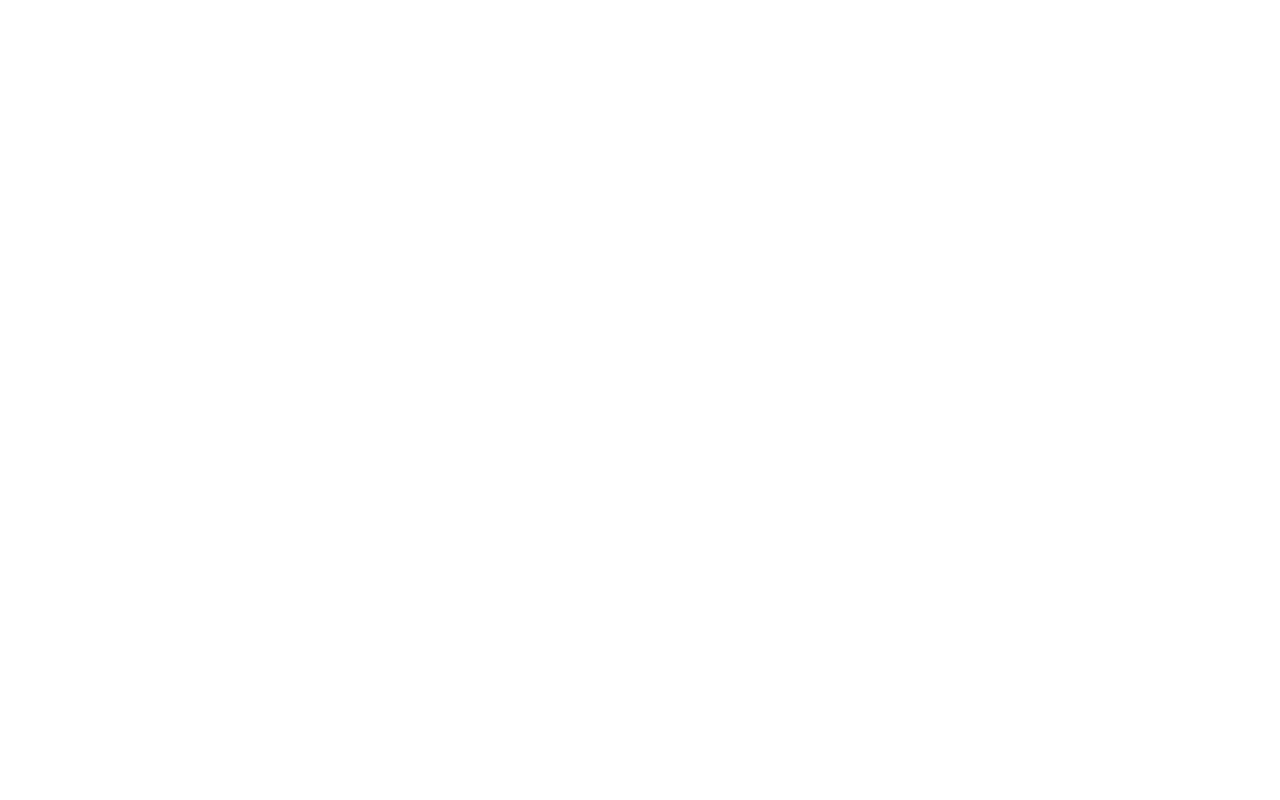
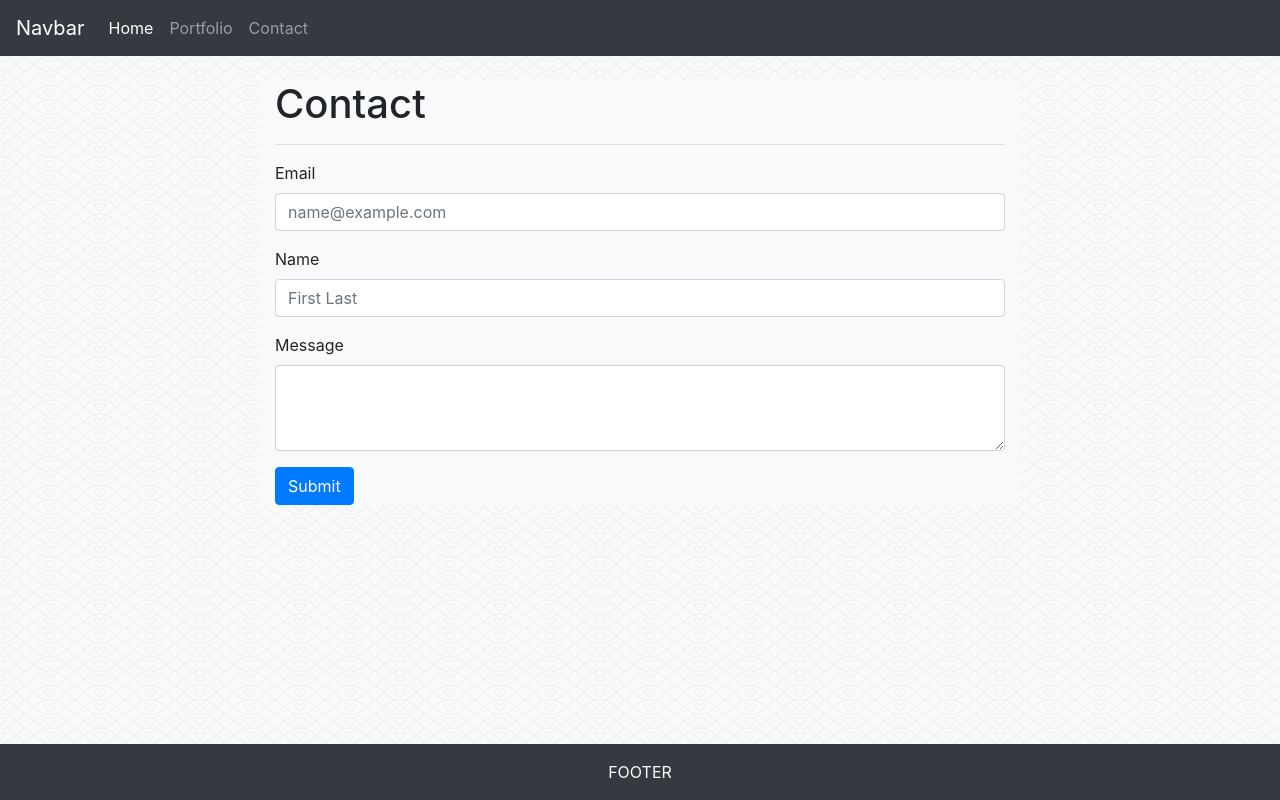
Before and after one commit to axaABIGAILi/Bootstrap-Portfolio, a plain HTML site: page contact.html in a window 1280 px wide. Drawn offline with nearby package versions, Linux system fonts and the light colour scheme.

Commit message:
transferred header & footer HTML to contact.html & portfolio.html, added Boostrap form to contact.html for message submission

```diff
--- a/contact.html
+++ b/contact.html
@@ -0,0 +1,91 @@
+<!DOCTYPE html>
+<html>
+
+<head>
+    <title>Abigail DeJesus's Portfolio</title>
+
+    <link rel="stylesheet" href="https://stackpath.bootstrapcdn.com/bootstrap/4.3.1/css/bootstrap.min.css" integrity="sha384-ggOyR0iXCbMQv3Xipma34MD+dH/1fQ784/j6cY/iJTQUOhcWr7x9JvoRxT2MZw1T" crossorigin="anonymous">
+    <link rel="stylesheet" type="text/css" href="style.css">
+    <script src="https://stackpath.bootstrapcdn.com/bootstrap/4.3.1/js/bootstrap.min.js" integrity="sha384-JjSmVgyd0p3pXB1rRibZUAYoIIy6OrQ6VrjIEaFf/nJGzIxFDsf4x0xIM+B07jRM" crossorigin="anonymous"></script>
+
+</head>
+
+<body>
+
+    <!--Bootstrap Navbar Component-->
+    <nav class="navbar navbar-expand-lg navbar-dark bg-dark text-light mb-4">
+        <a class="navbar-brand" href="#">Navbar</a>
+        <button class="navbar-toggler" type="button" data-toggle="collapse" data-target="#navbarSupportedContent" aria-controls="navbarSupportedContent" aria-expanded="false" aria-label="Toggle navigation">
+          <span class="navbar-toggler-icon"></span>
+        </button>
+
+        <div class="collapse navbar-collapse" id="navbarSupportedContent">
+          <ul class="navbar-nav mr-auto">
+
+            <li class="nav-item active">
+              <a class="nav-link" href="index.html">Home <span class="sr-only">(current)</span></a>
+            </li>
+
+            <li class="nav-item">
+              <a class="nav-link" href="portfolio.html">Portfolio</a>
+            </li>
+
+            <li class="nav-item">
+                    <a class="nav-link" href="contact.html">Contact</a>
+            </li>
+
+          </ul>
+        </div>
+    </nav>
+
+
+    <div class="container">
+    <div class="row">
+
+        <!--Empty column Div to center the content div-->
+        <div class="col-lg-2"></div>
+
+
+        <div class="col-xs-12 col-sm-12 col-med-12 col-lg-8 bg-light">
+            <h1>Contact</h1>
+            <hr>
+
+            <!--Bootstrap form inputs-->
+            <form>
+                    <div class="form-group">
+                      <label for="emailInput1">Email</label>
+                      <input type="email" class="form-control" id="emailInput" placeholder="name@example.com">
+                    </div>
+
+                    <div class="form-group">
+                        <label for="nameInput1">Name</label>
+                        <input type="text" class="form-control" id="nameInput" placeholder="First Last">
+                    </div>
+
+                    <div class="form-group">
+                        <label for="messageInput1">Message</label>
+                        <textarea class="form-control" id="messageInput" rows="3"></textarea>
+                    </div>
+
+                    <button type="submit" class="btn btn-primary" formaction="mailto:axa.abigail.i@gmail.com">Submit</button>
+            </form>
+
+        </div>
+
+        <!--Empty column Div to center the content div-->
+        <div class="col-lg-2"></div>
+
+
+    </div>
+    </div>
+
+
+<!--Footer with custom styling from style.css-->
+    <footer class="footer py-3 bg-dark text-light" id="footer">
+        <div class="text-center">FOOTER</div>
+    </footer>
+
+
+</body>
+
+</html>
```
Also changed, not shown: index.html (+5 -0 lines), portfolio.html (+51 -0 lines).
